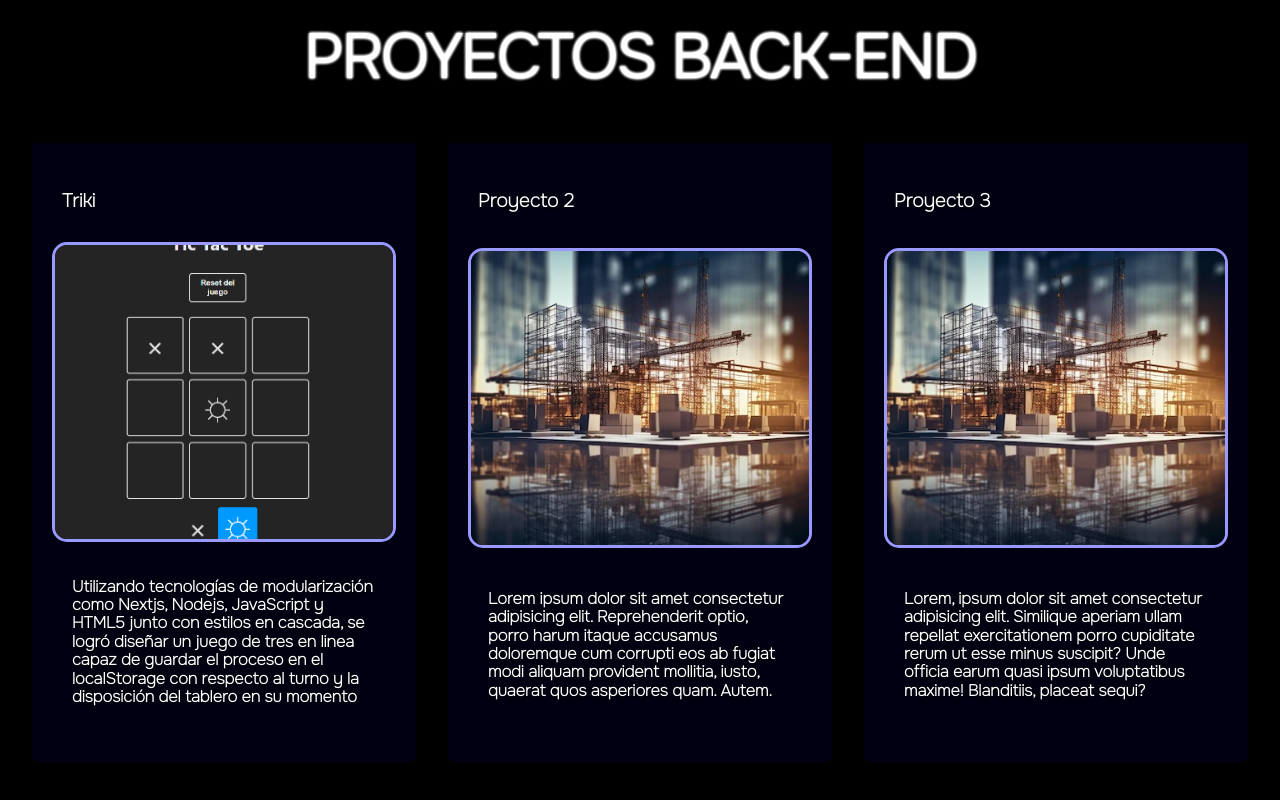
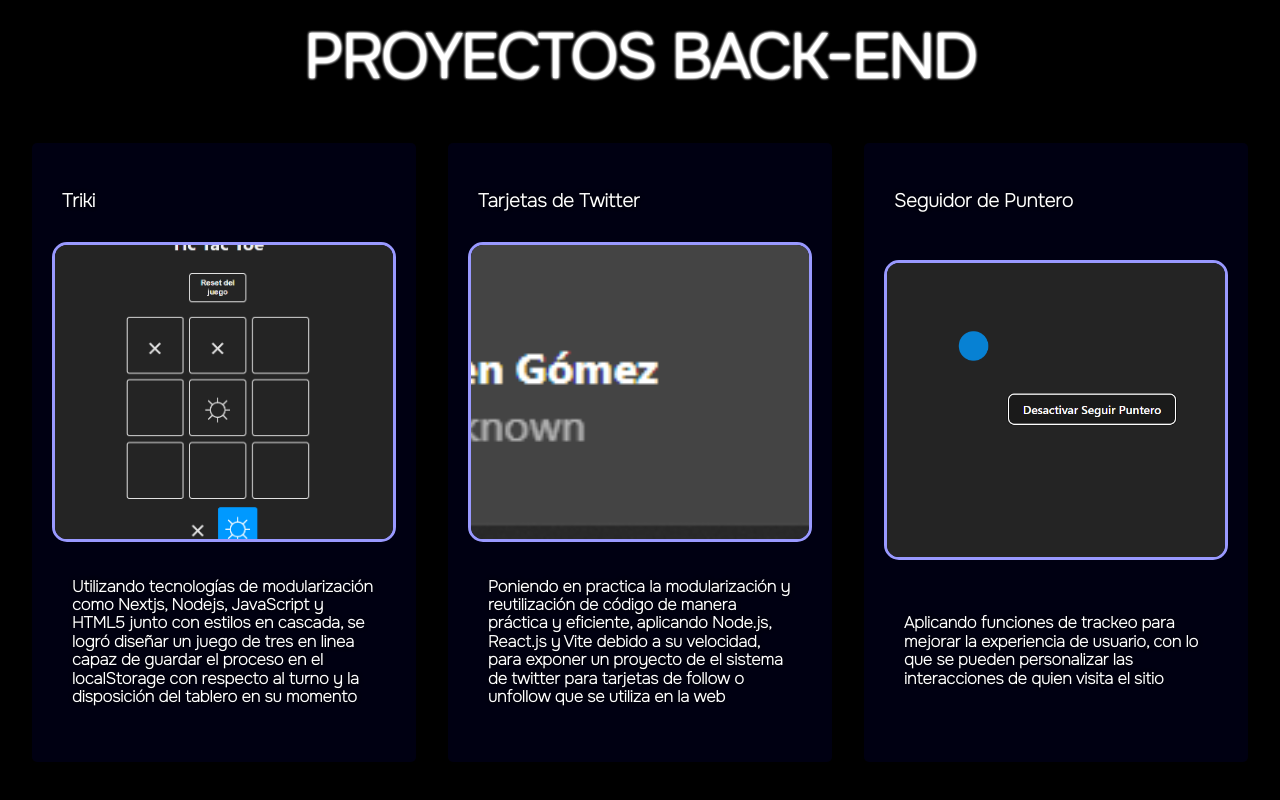
Before and after one commit to stevengomez25/stevengomez25.github.io, a plain HTML site: page projects.html in a window 1280 px wide. Shown: the part 1735-2535 px from the top of the page. Drawn offline with Linux system fonts and the light colour scheme.

Commit message:
No se porque me pidio updatexd

```diff
--- a/projects.html
+++ b/projects.html
@@ -71,7 +71,7 @@
                     <div class="project-container-image">
                         <img class="imagenprueba" src="assets/img/proyect-1-0.png" alt="image">
                         <img class="image-rotativa" src="assets/img/proyect-1-1.png" alt="image">
-                        <a href="login.html"><span class="link-space"></span></a>
+                        <a href="index_landing_page.html"><span class="link-space"></span></a>
                     </div>
                     <div class="project-container-content">
                         <p>Realizando el maquetado de la página web con CSS y HTML5 sin ninguna intervención de frameworks, diseñé la página web principal del portafolio, dandole un estilo propio y único, buscando en cada oportunidad darle la interactividad necesaria para ser del agrado del usuario</p>
@@ -115,25 +115,28 @@
                 </div>
                 <div class="project-container">
                     <div class="project-container-tittle">
-                        <h3>Proyecto 2</h3>
+                        <h3>Tarjetas de Twitter</h3>
                     </div>
                     <div class="project-container-image">
-                        <img class="imagenprueba" src="construction.jpg" alt="image">
+                        <img class="imagenprueba" src="assets/img/project5.png" alt="image">
+                        <a href="https://twittercards.netlify.app"><span class="link-space"></span></a>
                     </div>
                     <div class="project-container-content">
-                        <p>Lorem ipsum dolor sit amet consectetur adipisicing elit. Reprehenderit optio, porro harum itaque accusamus doloremque cum corrupti eos ab fugiat modi aliquam provident mollitia, iusto, quaerat quos asperiores quam. Autem.</p>
+                        <p>Poniendo en practica la modularización y reutilización de código de manera práctica y eficiente, aplicando Node.js, React.js y Vite debido a su velocidad, para exponer un proyecto de el sistema de twitter para tarjetas de follow o unfollow que se utiliza en la web</p>
                         <div class="buttons-technology"><a></a><a></a><a></a></div>
+
                     </div>
                 </div>
                 <div class="project-container">
                     <div class="project-container-tittle">
-                        <h3>Proyecto 3</h3>
+                        <h3>Seguidor de Puntero</h3>
                     </div>
                     <div class="project-container-image">
-                        <img class="imagenprueba" src="construction.jpg" alt="image">
+                        <img class="imagenprueba" src="assets/img/project6.png" alt="image">
+                        <a href="https://cursorfollower.netlify.app"><span class="link-space"></span></a>
                     </div>
                     <div class="project-container-content">
-                        <p>Lorem, ipsum dolor sit amet consectetur adipisicing elit. Similique aperiam ullam repellat exercitationem porro cupiditate rerum ut esse minus suscipit? Unde officia earum quasi ipsum voluptatibus maxime! Blanditiis, placeat sequi?</p>
+                        <p>Aplicando funciones de trackeo para mejorar la experiencia de usuario, con lo que se pueden personalizar las interacciones de quien visita el sitio</p>
                         <div class="buttons-technology"><a></a><a></a><a></a></div>
                     </div>
                 </div>
```
Also changed, not shown: assets/img/project5.png (added), assets/img/project6.png (added).
